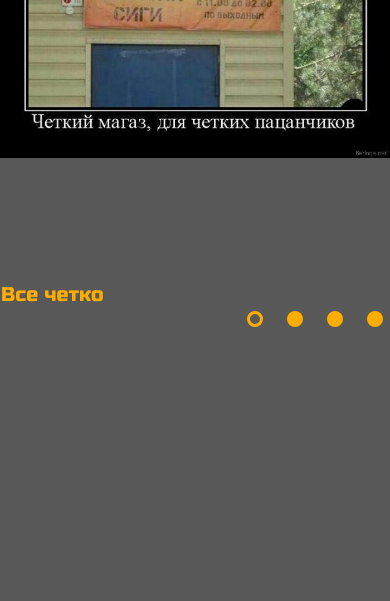
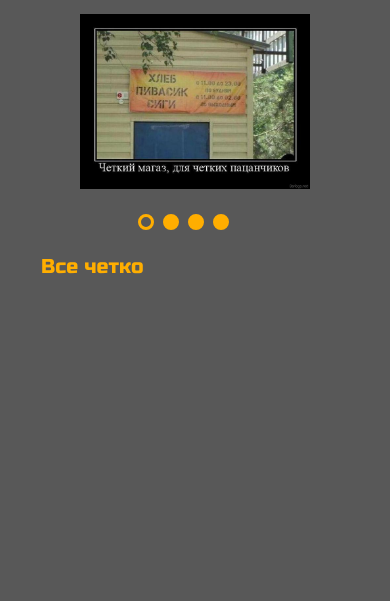
Before and after one commit to EvgenPos/cssMemSlider, a plain HTML site: page index.html in a window 390 px wide. Shown: the part 243-844 px from the top of the page. Drawn offline with Linux system fonts and the light colour scheme.

Commit message:
feat: adaptive added (Sun 2022-05-15 11:45:59)

```diff
--- a/styles.css
+++ b/styles.css
@@ -137,3 +137,75 @@
   {
     background-color: transparent;
   }
+
+  @media screen and (max-width: 600px) {
+    .wrapper {
+      max-width: 500px;
+      margin: 30% auto;
+    }
+    .slider-inner {
+      height: 250px;
+    }
+    .slide img {
+      max-height: 250px;
+    }
+    .img {
+      margin-top: 0;
+    }
+    .img {
+      margin-top: 0;
+    }
+    .slider-row {
+      display: block;
+    }
+    .slider-dots {
+      max-width: 38%;
+      margin: 0 auto 20px;
+    }
+  }
+  @media screen and (max-width: 468px) {
+    .wrapper {
+      max-width: 400px;
+    }
+    .slider-inner {
+      height: 225px;
+    }
+    .slide img {
+      max-height: 225px;
+    }
+
+    .img {
+      border-radius: 10px;
+    }
+    .slider-dots {
+      max-width: 35%;
+    }
+    .dot {
+      width: 20px;
+      height: 20px;
+    }
+    .dot-inner {
+      margin: 2px;
+    }
+  }
+  @media screen and (max-width: 468px) {
+    .wrapper {
+      max-width: 310px;
+    }
+    .slider-inner {
+      height: 175px;
+    }
+    .slide img {
+      max-height: 175px;
+    }
+    .slider-dots {
+      max-width: 37%;
+    }
+    .dot {
+      width: 15px;
+      height: 15px;
+    }
+    .dot-inner {
+      margin: 0;
+    }
+  }
```
